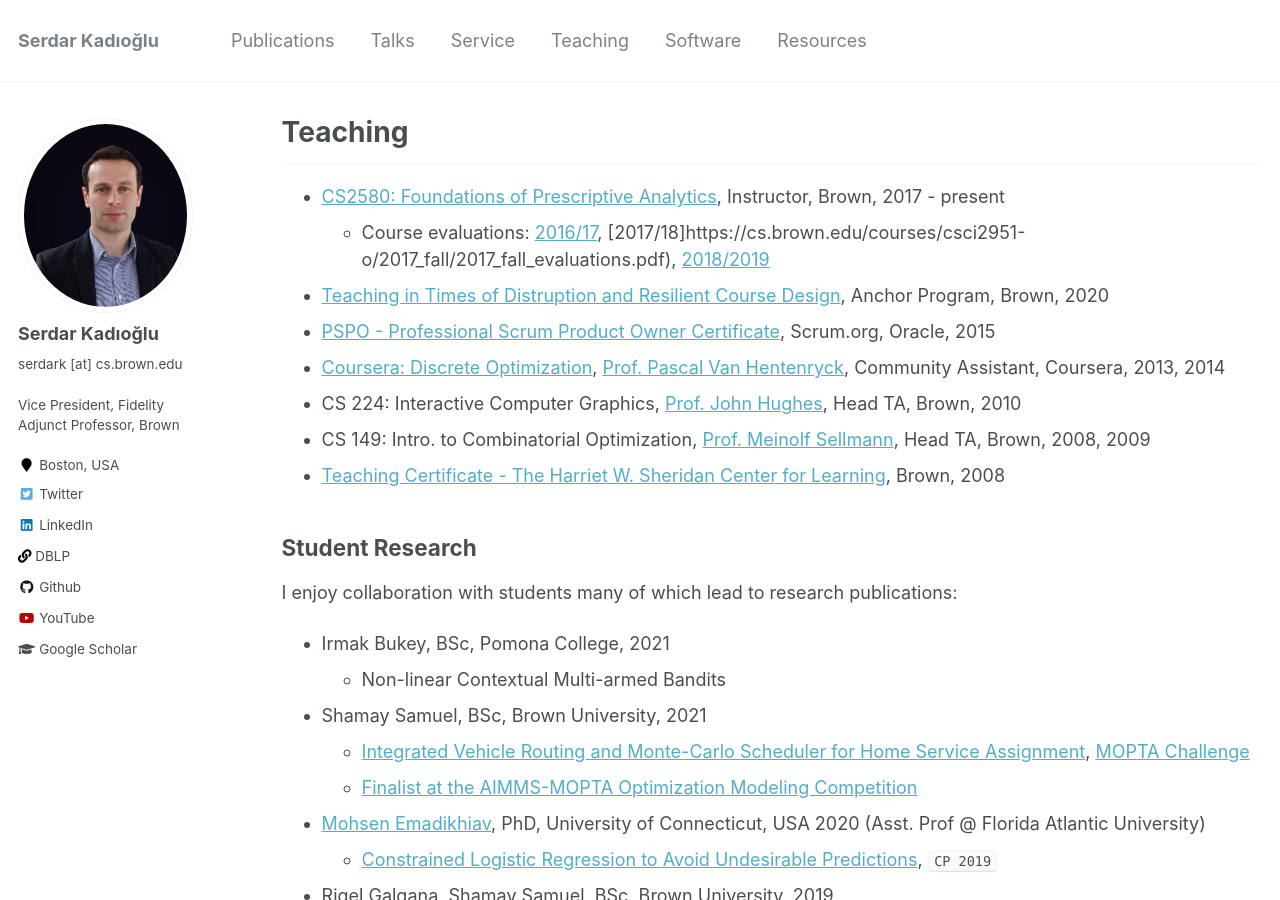
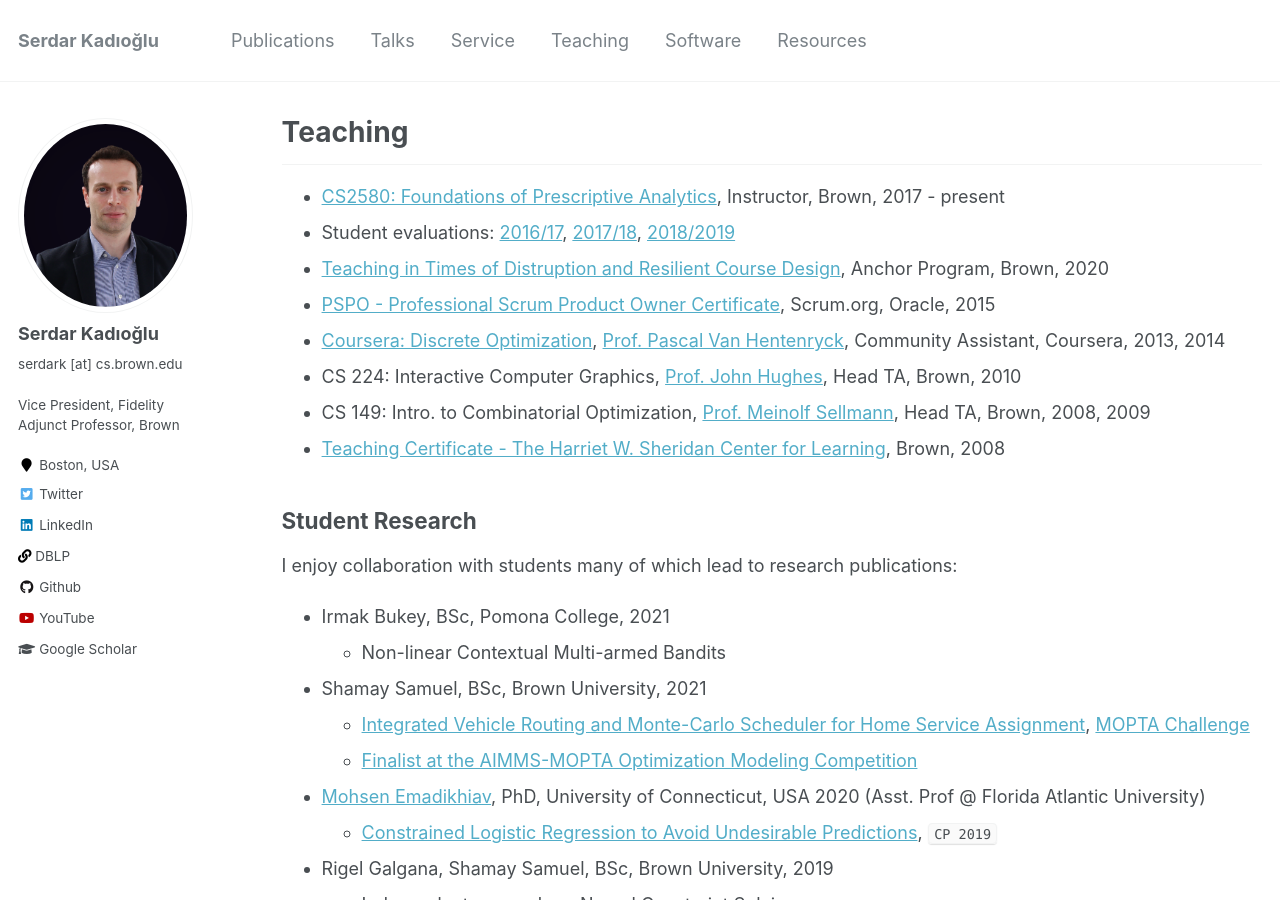
Before and after one commit to skadio/skadio.github.io, a Jekyll site: the page built from _pages/teaching.md, in a window 1280 px wide and 900 px high. Built offline with Jekyll 4.4.1, drawn with Linux system fonts in a browser that asks for light colours.

Commit message:
Update teaching.md

```diff
--- a/_pages/teaching.md
+++ b/_pages/teaching.md
@@ -8,7 +8,7 @@ author_profile: true
 ---
 
 - [CS2580: Foundations of Prescriptive Analytics](https://cs.brown.edu/courses/csci2951-o/), Instructor, Brown, 2017 - present
-  - Course evaluations: [2016/17](https://cs.brown.edu/courses/csci2951-o/2017_spring/2017_spring_evaluations.pdf), [2017/18]https://cs.brown.edu/courses/csci2951-o/2017_fall/2017_fall_evaluations.pdf), [2018/2019](https://thecriticalreview.org/search/CSCI/2951O)
+- Student evaluations: [2016/17](https://cs.brown.edu/courses/csci2951-o/2017_spring/2017_spring_evaluations.pdf), [2017/18](https://cs.brown.edu/courses/csci2951-o/2017_fall/2017_fall_evaluations.pdf), [2018/2019](https://thecriticalreview.org/search/CSCI/2951O)
 - [Teaching in Times of Distruption and Resilient Course Design](https://www.brown.edu/sheridan/programs-services/institutes-retreats/anchor), Anchor Program, Brown, 2020
 - [PSPO - Professional Scrum Product Owner Certificate](https://www.scrum.org/professional-scrum-product-owner-i-certification), Scrum.org, Oracle, 2015
 - [Coursera: Discrete Optimization](https://www.coursera.org/learn/discrete-optimization), [Prof. Pascal Van Hentenryck](https://sites.gatech.edu/pascal-van-hentenryck/), Community Assistant, Coursera, 2013, 2014
```
